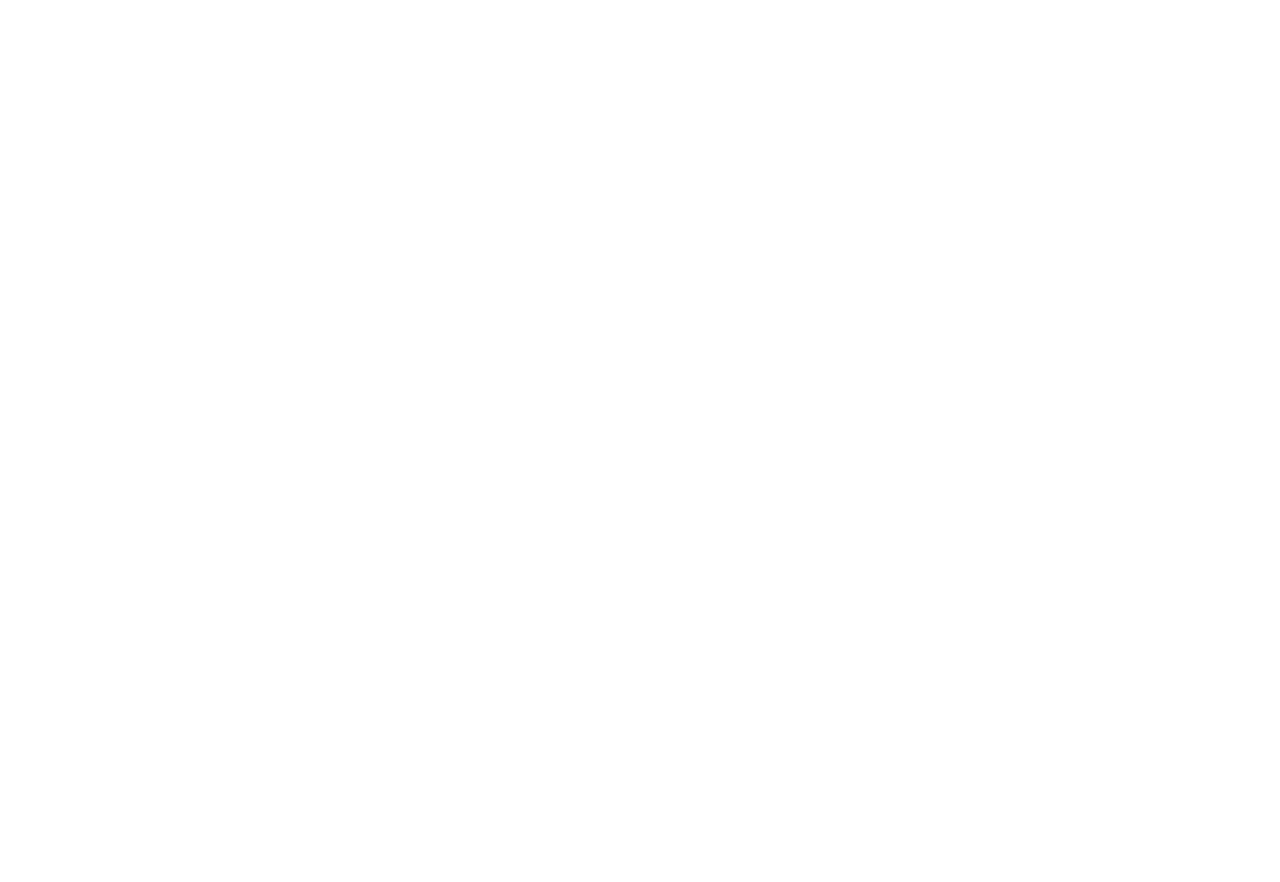
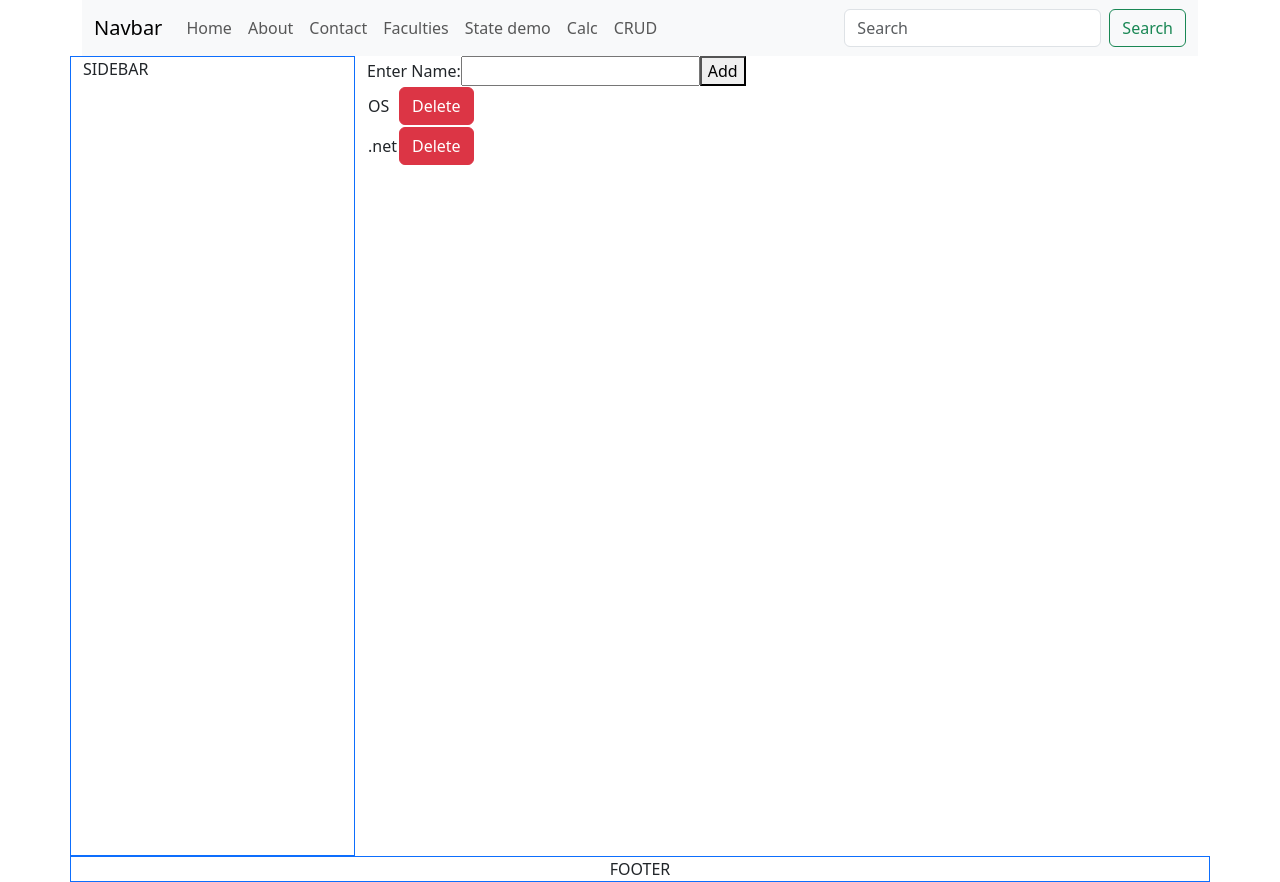
Before and after one commit to arjunbaladarshan/new-project, a React (Create React App) app: page /crud in a window 1280 px wide. Before the commit this address had no page. Before the commit the page ends 800 px from the top, so only its background shows below. Built offline with nearby package versions, Linux system fonts and the light colour scheme.

Commit message:
Day-04 part-2

```diff
--- a/src/index.js
+++ b/src/index.js
@@ -9,6 +9,7 @@
 import DetailFaculty from './pages/DetailFaculty';
 import StateDemo from './pages/StateDemo';
 import DemoCalc from './pages/DemoCalc';
+import CrudOperation from './pages/CrudOperation';
 
 
 const root = ReactDOM.createRoot(document.getElementById('root'));
@@ -23,6 +24,7 @@
         <Route path="/faculty/:id" element={<DetailFaculty/>} />
         <Route path="/state" element={<StateDemo/>} />
         <Route path="/calc" element={<DemoCalc/>} />
+        <Route path="/crud" element={<CrudOperation/>} />
       </Route>
     </Routes>
   </BrowserRouter>
--- /dev/null
+++ b/src/pages/CrudOperation.js
@@ -0,0 +1,39 @@
+import React, { useState } from 'react'
+
+const CrudOperation = () => {
+    let [subjects, setSubjects] = useState(["OS",".net"]);
+    const [data,setData] = useState("");
+
+    let foramtedSubjects = subjects.map((sub, id)=>{
+        return (
+            <>
+                <tr><td>{sub}</td> <td> <button className='btn btn-danger' onClick={()=>{
+                    subjects.splice(id,1)
+                    setSubjects([...subjects]);
+                }}>Delete</button></td></tr>
+            </>
+        );
+    })
+
+
+    return(
+        <>
+            Enter Name:
+            <input type='text' value={data} onChange={(e=>{
+                setData(e.target.value);
+            })} />
+            <button onClick={()=>{
+                setSubjects([...subjects, data]);
+                setData("");
+            }}>
+                Add
+            </button>
+            <table>
+                {foramtedSubjects}
+            </table>
+        </>
+    );
+
+}
+
+export default CrudOperation
--- a/src/parts/Menu.js
+++ b/src/parts/Menu.js
@@ -30,6 +30,9 @@
                             <li class="nav-item">
                                 <Link class="nav-link" aria-current="page" to="/calc">Calc</Link>
                             </li>
+                            <li class="nav-item">
+                                <Link class="nav-link" aria-current="page" to="/crud">CRUD</Link>
+                            </li>
 
                         </ul>
                         <form class="d-flex" role="search">
```
